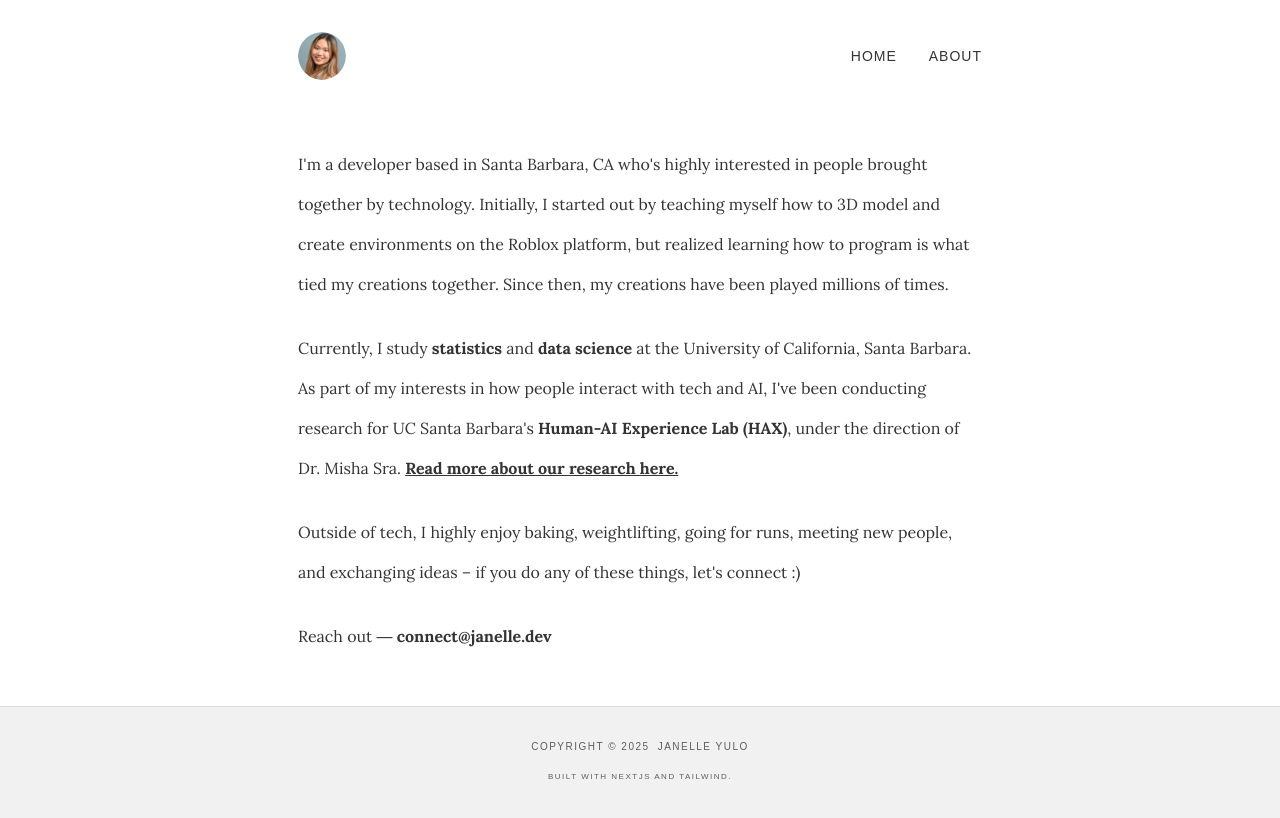
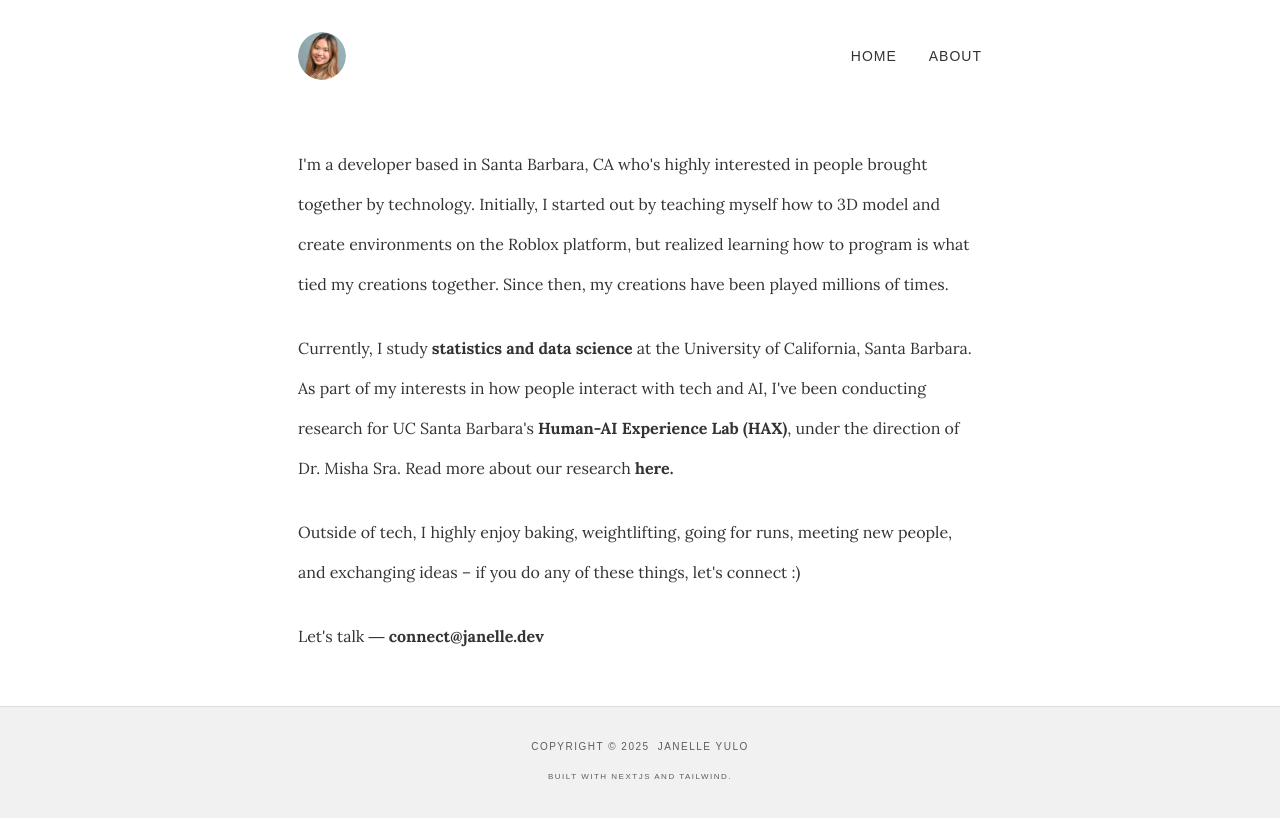
Before and after one commit to 8yulo/personal-website, a Next.js app: page /about in a window 1280 px wide. Shown: the top 818 px of the page. Built offline with nearby package versions, Linux system fonts and the light colour scheme.

Commit message:
fixed hyperlinks

```diff
--- a/app/about/page.tsx
+++ b/app/about/page.tsx
@@ -18,20 +18,19 @@ export default function About() {
         of times.
       </p>
       <p className="mb-6">
-        Currently, I study <strong>statistics</strong> and{" "}
-        <strong>data science</strong> at the University of California, Santa
-        Barbara. As part of my interests in how people interact with tech and
-        AI, I've been conducting research for UC Santa Barbara&apos;s{" "}
-        <strong>Human-AI Experience Lab (HAX)</strong>, under the direction of
-        Dr. Misha Sra.{" "}
+        Currently, I study <strong>statistics and data science</strong> at the
+        University of California, Santa Barbara. As part of my interests in how
+        people interact with tech and AI, I've been conducting research for UC
+        Santa Barbara&apos;s{" "} <strong>Human-AI Experience Lab (HAX)</strong>,
+        under the direction of Dr. Misha Sra. Read more about our research {" "}
         <strong>
           <a
-            href="https://your-research-link-here"
-            className="underline"
+            href="https://sites.cs.ucsb.edu/~sra/"
+            className="transition-colors duration-200 hover:text-[#91a7ad]"
             target="_blank"
             rel="noreferrer"
           >
-            Read more about our research here.
+            here.
           </a>
         </strong>
       </p>
@@ -42,9 +41,13 @@ export default function About() {
       </p>
 
       <p>
-        Reach out ― {" "}
+        Let's talk ― {" "}
         <strong>
-          <a href="mailto:connect@janelle.dev">connect@janelle.dev</a>
+          <a
+          href="mailto:connect@janelle.dev"
+          className="transition-colors duration-200 hover:text-[#91a7ad]"
+          >
+            connect@janelle.dev</a>
         </strong>
       </p>
     </div>
```
